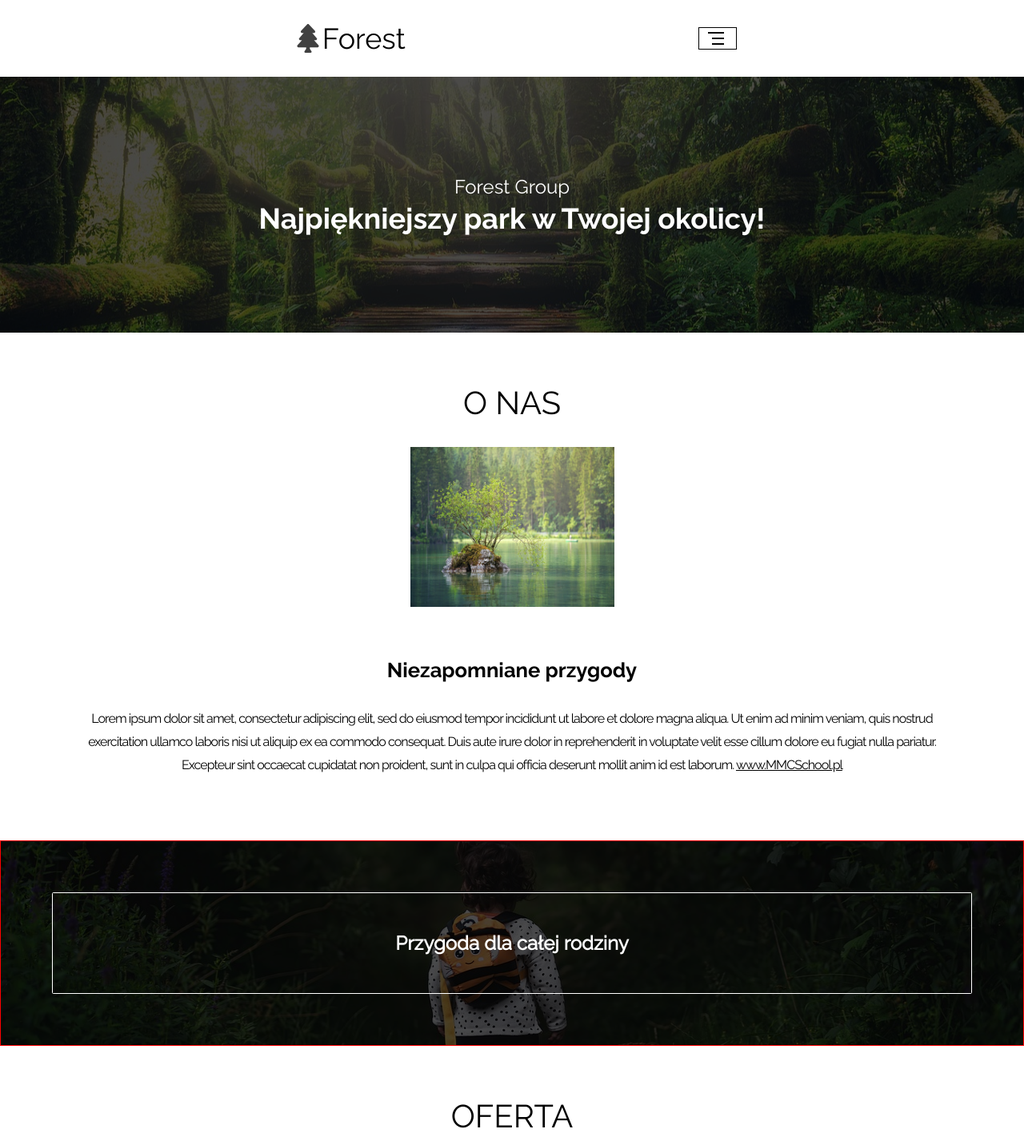
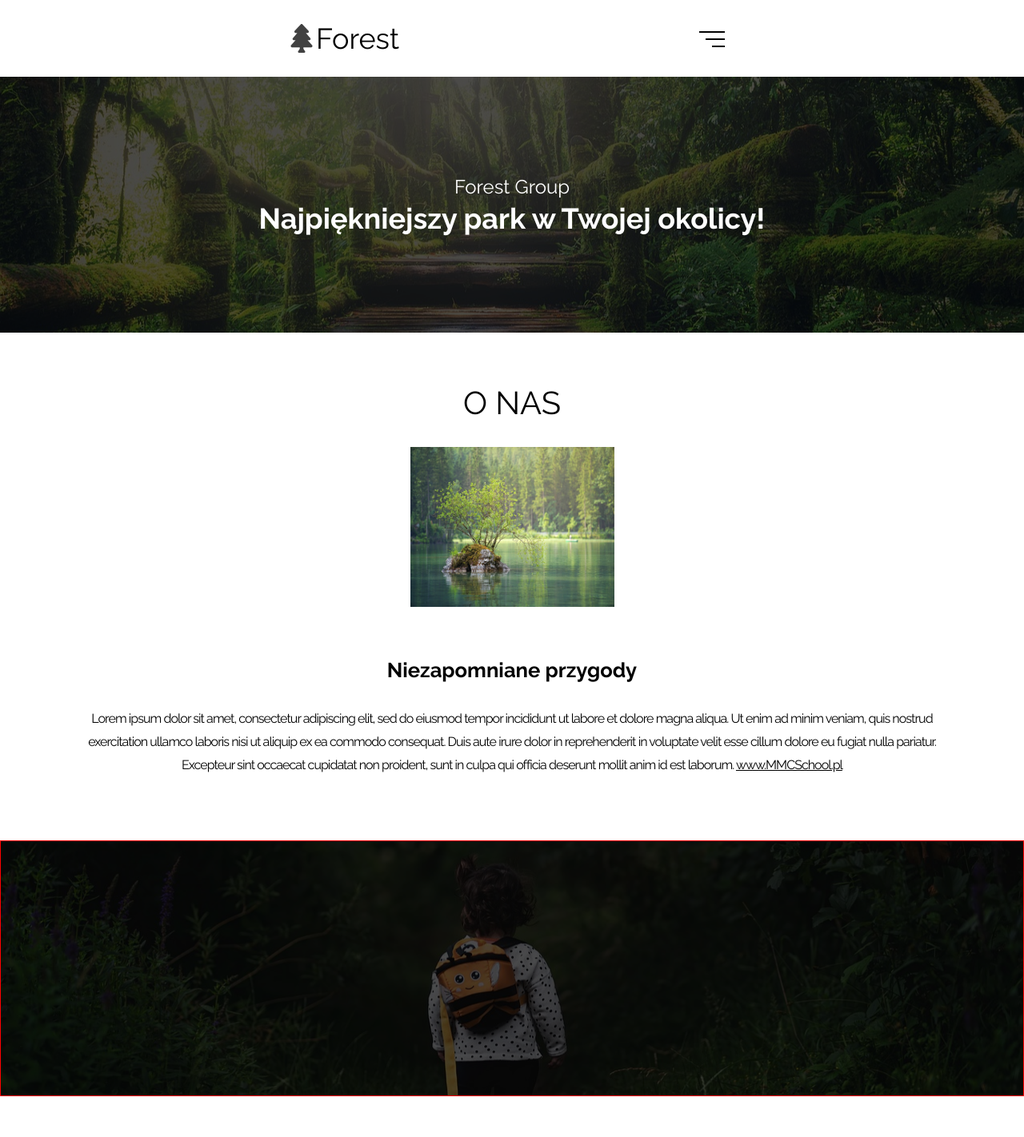
Before and after one commit to titoOG/forestGroup, a website built with Vite: page index.html in a window 1280 px wide. Shown: the top 1422 px of the page at 80% size. Built offline with nearby package versions, Linux system fonts and the light colour scheme.

Commit message:
sections fixing

```diff
--- a/assets/js/main.js
+++ b/assets/js/main.js
@@ -8,12 +8,16 @@ import '../scss/_header.scss';
 import '../scss/_about.scss';
 import '../scss/_offersSection.scss';
 import '../scss/_parallax.scss';
+import '../scss/_animations.scss';
 
 const burgerBtn = document.getElementById('burgerBtn');
+const burgerBtnMid = document.getElementById('burgerBtnMid');
+const burgerBtnBot = document.getElementById('burgerBtnBot');
 const navMobile = document.getElementById('navMobile');
 const navDesktop = document.getElementById('navDesktop');
 
 burgerBtn.addEventListener('click', () => {
   navMobile.classList.toggle('active');
-  //   console.log('essa');
+  burgerBtnMid.classList.toggle('burgerActive');
+  burgerBtnBot.classList.toggle('burgerActive');
 });
--- /dev/null
+++ b/assets/scss/_animations.scss
@@ -0,0 +1,28 @@
+@keyframes anm_burgerActive {
+  to {
+    width: 2rem;
+    transition: width 0.3s ease-in-out;
+  }
+}
+
+@keyframes anm_burgerMidInactive {
+  from {
+    width: 2rem;
+  }
+
+  to {
+    width: 1.5rem;
+    transition: width 0.3s ease-in-out;
+  }
+}
+
+@keyframes anm_burgerBotInactive {
+  from {
+    width: 2rem;
+  }
+
+  to {
+    width: 1rem;
+    transition: width 0.3s ease-in-out;
+  }
+}
--- a/assets/scss/_nav.scss
+++ b/assets/scss/_nav.scss
@@ -1,5 +1,6 @@
 @use './colors' as c;
 @use './mixins' as m;
+// @use './animations';
 
 .nav {
   display: flex;
@@ -22,49 +23,41 @@
     display: flex;
     justify-content: center;
     align-items: center;
-    padding: 0.75rem;
-    min-width: 3rem;
-
+    position: relative;
+    padding: 1px 15px 1px 40px;
+    min-width: 2.5rem;
     cursor: pointer;
     z-index: 555;
-    // border: 1px solid;
 
-    border: 1px solid;
-    transition: width 1s ease-in-out;
-
-    &:hover &--icon::before {
-      width: 20px;
-    }
-
-    &:hover &--icon::after {
-      width: 20px;
-    }
-
-    &:hover &--icon {
-      width: 20px;
-    }
-
-    &--icon {
+    &-icon {
       display: flex;
       justify-content: flex-end;
       position: relative;
-      width: 15px;
-      border-bottom: 2px solid black;
+      width: 100%;
+      padding: 23px 0.5rem 0.5rem;
 
-      &::before {
-        content: '';
-        border-bottom: 2px solid black;
+      &--top {
         position: absolute;
-        width: 15px;
-        top: 7px;
+        width: 2rem;
+        height: 1px;
+        top: 20%;
+        border-bottom: 2px solid c.$secondary-color;
       }
 
-      &::after {
-        content: '';
-        border-bottom: 2px solid black;
+      &--mid {
         position: absolute;
-        width: 20px;
-        top: -7px;
+        width: 1.5rem;
+        top: 50%;
+        border-bottom: 2px solid c.$secondary-color;
+        animation: anm_burgerMidInactive 0.3s ease-in-out forwards;
+      }
+
+      &--bot {
+        position: absolute;
+        width: 1rem;
+        top: 80%;
+        border-bottom: 2px solid c.$secondary-color;
+        animation: anm_burgerBotInactive 0.3s ease-in-out forwards;
       }
     }
   }
@@ -136,15 +129,10 @@
 }
 
 .burgerActive {
-  animation: anm_BurgerActive 1s ease-in-out linear forwards;
+  animation: anm_burgerActive 0.3s ease-in-out forwards;
 }
 
-@keyframes anm_BurgerActive {
-  from {
-    width: 30px;
-  }
-
-  to {
-    width: 40px;
-  }
-}
+// &:hover &--mid,
+// &:hover &--bot {
+//   animation: anm_burgerActive 0.3s ease-in-out forwards;
+// }
--- a/assets/scss/_offersSection.scss
+++ b/assets/scss/_offersSection.scss
@@ -0,0 +1,3 @@
+.offers {
+  margin-top: 150px;
+}
--- a/assets/scss/_parallax.scss
+++ b/assets/scss/_parallax.scss
@@ -2,27 +2,32 @@
 
 .parallax {
   &__content {
-    border: 1px solid red;
+    min-width: 10rem;
+    width: 100%;
+    overflow: hidden;
+    // height: fit-content;
   }
 
   &__hero {
-    background-image: url('../img/parallax.jpg');
+    border: 1px solid red;
+    // background-image: url('../img/parallax.jpg');
+    // background-attachment: fixed;
     width: 100%;
     background-position: center;
     background-size: cover;
-    padding: 4rem;
+    // padding: 10rem;
+    height: 20rem;
     position: relative;
-
     z-index: 1;
     color: c.$primary-color;
-    &--title {
-      display: flex;
-      justify-content: center;
-      align-items: center;
-      border: 1px solid c.$primary-color;
-      border-radius: 0.1rem;
-      padding: 3rem;
-      //   width: 20rem;
+    &--img {
+      // position: absolute;
+      width: 100%;
+      height: 100%;
+      background-image: url('../img/parallax.jpg');
+      background-size: cover;
+      background-attachment: local;
+      background-position: center;
     }
   }
   &__shadow {
@@ -32,6 +37,6 @@
     width: 100%;
     height: 100%;
     background-color: rgba(0, 0, 0, 0.7);
-    z-index: -1;
+    z-index: 1;
   }
 }
--- a/index.html
+++ b/index.html
@@ -24,7 +24,12 @@
       </div>
 
       <div class="nav__burger" id="burgerBtn">
-        <span class="nav__burger--icon"></span>
+        <div class="nav__burger-icon">
+
+          <span class=" nav__burger-icon--top"></span>
+          <span class=" nav__burger-icon--mid" id="burgerBtnMid"></span>
+          <span class="nav__burger-icon--bot" id="burgerBtnBot"></span>
+        </div>
       </div>
 
     </div>
@@ -88,7 +93,10 @@
       <div class="parallax__content">
 
         <div class="parallax__hero">
-          <h2 class="parallax__hero--title">Przygoda dla całej rodziny</h2>
+          <div class="parallax__hero--img">
+
+          </div>
+
           <div class="parallax__shadow">
 
           </div>
```
